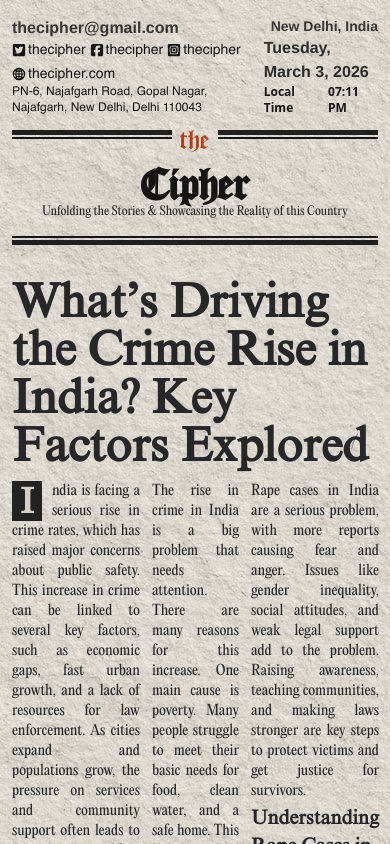
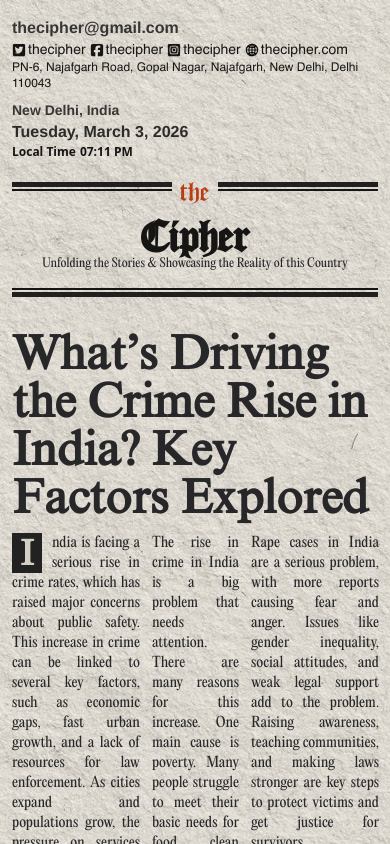
Before and after one commit to yugalkaushik/thecipher, a React (Vite) app: page / in a window 390 px wide. Shown: the top 844 px of the page. Built offline with nearby package versions, Linux system fonts and the light colour scheme.

Commit message:
style: stack top header bar vertically on mobile screens

```diff
--- a/src/Components/Top.tsx
+++ b/src/Components/Top.tsx
@@ -34,8 +34,8 @@ const Top = () => {
     "December",
   ]
   return (
-    <div className=" text-black/90 font-Helvetica text-xs flex flex-row justify-between items-center">
-      <div className=" flex flex-col items-start">
+    <div className="text-black/90 font-Helvetica text-xs flex flex-col sm:flex-row sm:justify-between sm:items-center gap-2 pb-2">
+      <div className="flex flex-col items-start">
         <span className=" text-black/75 text-base font-semibold hover:underline cursor-pointer">
           thecipher@gmail.com
         </span>
@@ -58,10 +58,10 @@ const Top = () => {
           </div>
         </div>
         <span>
-        PN-6, Najafgarh Road, Gopal Nagar, Najafgarh, New Delhi, Delhi 110043
+          PN-6, Najafgarh Road, Gopal Nagar, Najafgarh, New Delhi, Delhi 110043
         </span>
       </div>
-      <div className=" flex flex-col items-end">
+      <div className="flex flex-col sm:items-end">
         <span className=" text-black/75  font-semibold text-sm">
           New Delhi, India
         </span>
```
